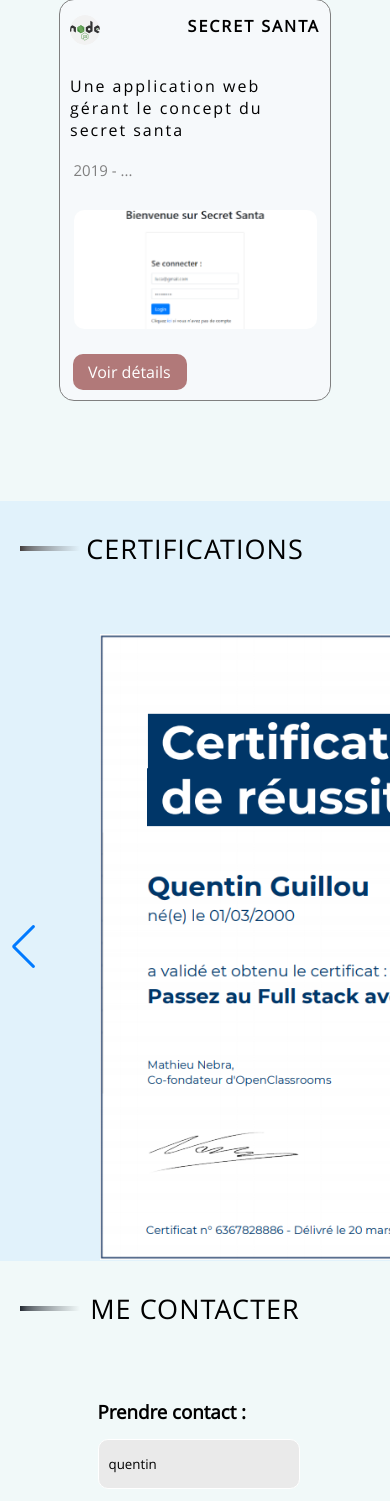
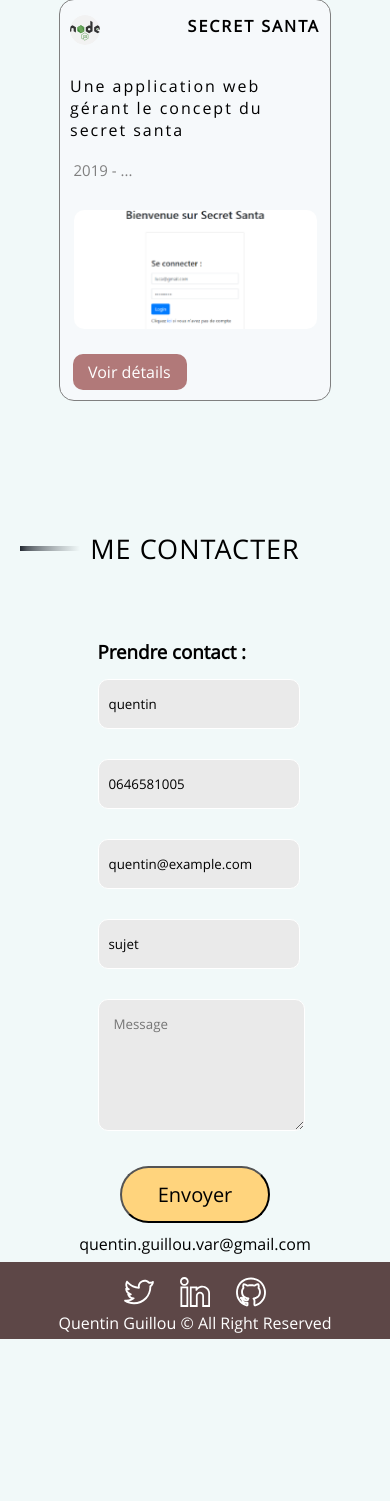
Before and after one commit to Quentin-creat/portfolio, a PHP site: page /index.php in a window 390 px wide; the page is wider, and only the part inside the window is pictured. Shown: the part 4415-5916 px from the top of that part. After the commit the page ends 5754 px from the top of that part, so only its background shows below. Run offline with PHP 8.4, Linux system fonts and the light colour scheme; some libraries are stand-ins or nearby versions.

Commit message:
ADD responsive certifications, TO EDIT

```diff
--- a/includes/header.html
+++ b/includes/header.html
@@ -8,6 +8,7 @@
     <link rel="stylesheet" href="https://unpkg.com/swiper/swiper-bundle.min.css" />
     <link rel="stylesheet" href="../styles/styles.css">
     <link rel="stylesheet" media="screen and (max-width: 1415px)" href="../styles/portable_res.css" />
+    <link rel="stylesheet" media="screen and (max-width: 1100px)" href="../styles/tablette_grande_res.css" />
     <link rel="stylesheet" media="screen and (max-width: 880px)" href="../styles/mobile_grande_res.css" />
     <link rel="stylesheet" media="screen and (max-width: 655px)" href="../styles/mobile_petite_res.css" />
     <title>Portfolio Quentin Guillou</title>
--- a/styles/styles.css
+++ b/styles/styles.css
@@ -593,6 +593,10 @@ a:hover {
 
 /* CERTIFS */
 
+#certifications {
+    height:unset;
+}
+
 .swiper-container {
     width: 1100px;
     height: 700px;
--- /dev/null
+++ b/styles/tablette_grande_res.css
@@ -0,0 +1,5 @@
+/* CERTIFICATIONS */
+
+#certifications {
+    display:none;
+}
```
